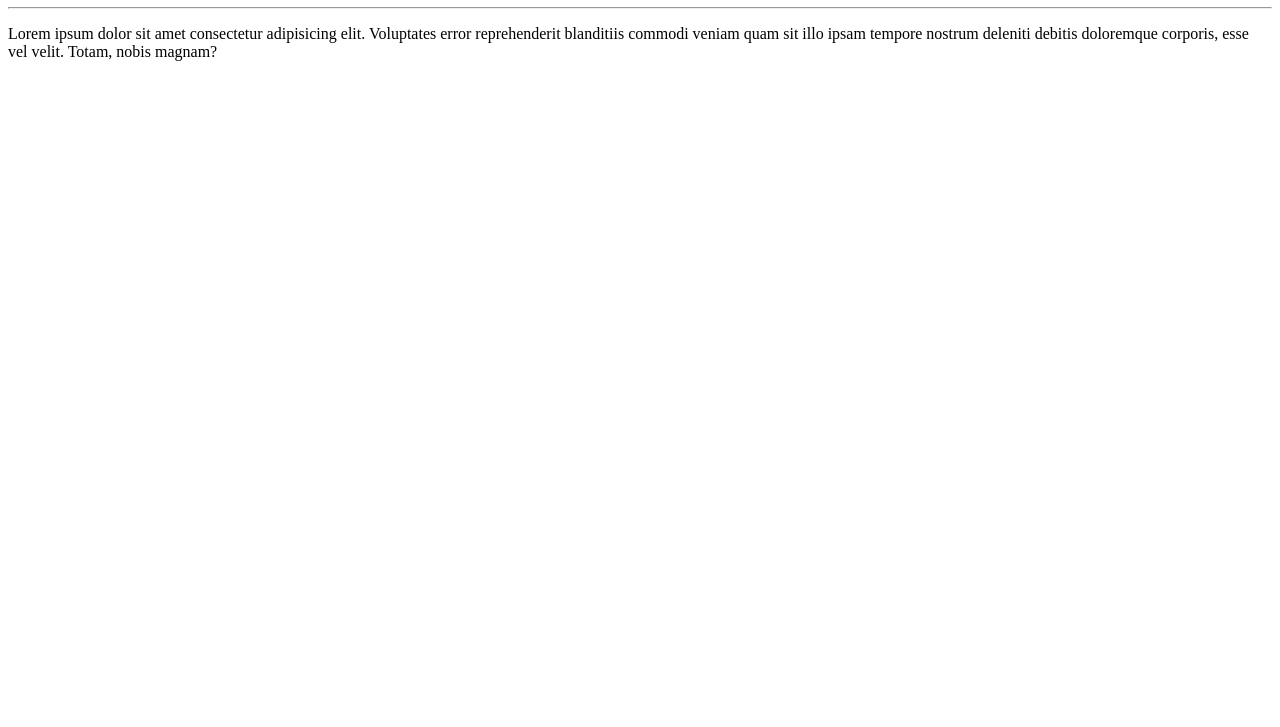
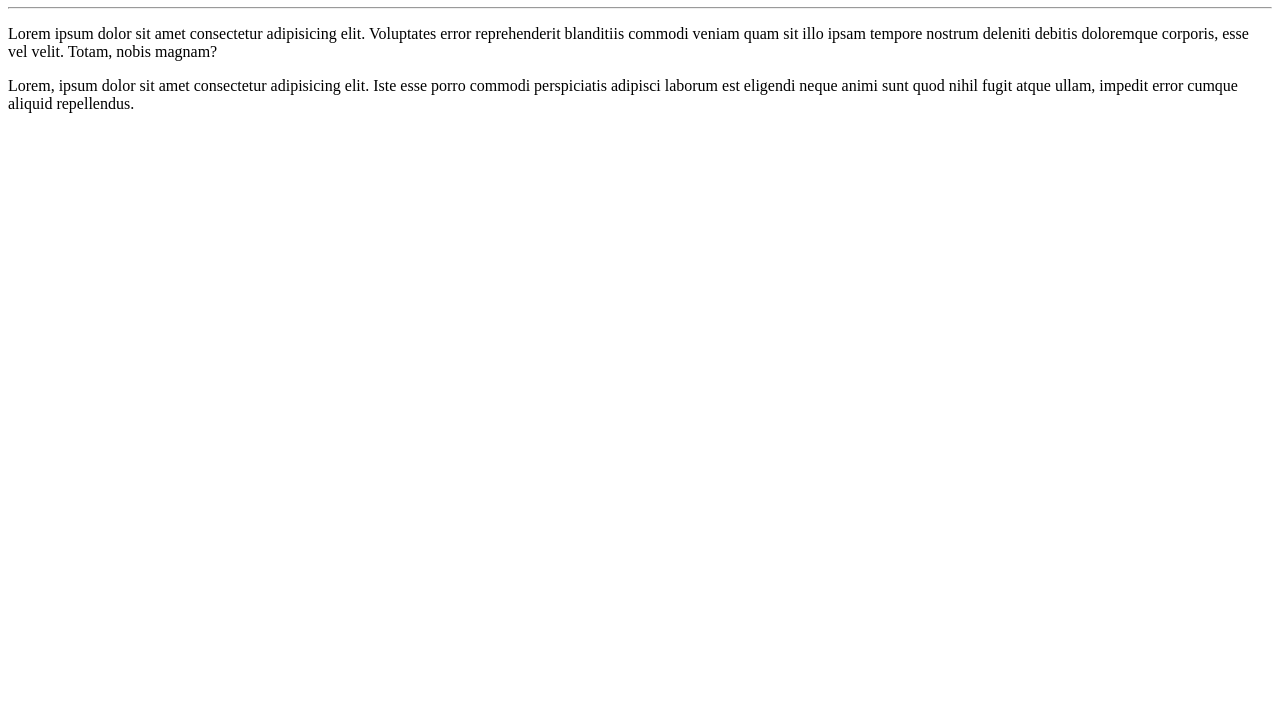
Before and after one commit to guilhermegouvea518/Ola-Mundo, a plain HTML site: page site-exemplo/index.html in a window 1280 px wide. Shown: the part 73-800 px from the top of the page. Drawn offline with Linux system fonts and the light colour scheme.

Commit message:
Adicionei um parágrafo

```diff
--- a/site-exemplo/index.html
+++ b/site-exemplo/index.html
@@ -9,5 +9,6 @@
    <h1>Olá, Mundo!</h1>
    <hr>
    <p>Lorem ipsum dolor sit amet consectetur adipisicing elit. Voluptates error reprehenderit blanditiis commodi veniam quam sit illo ipsam tempore nostrum deleniti debitis doloremque corporis, esse vel velit. Totam, nobis magnam?</p>
+   <p>Lorem, ipsum dolor sit amet consectetur adipisicing elit. Iste esse porro commodi perspiciatis adipisci laborum est eligendi neque animi sunt quod nihil fugit atque ullam, impedit error cumque aliquid repellendus.</p>
 </body>
 </html>
```
